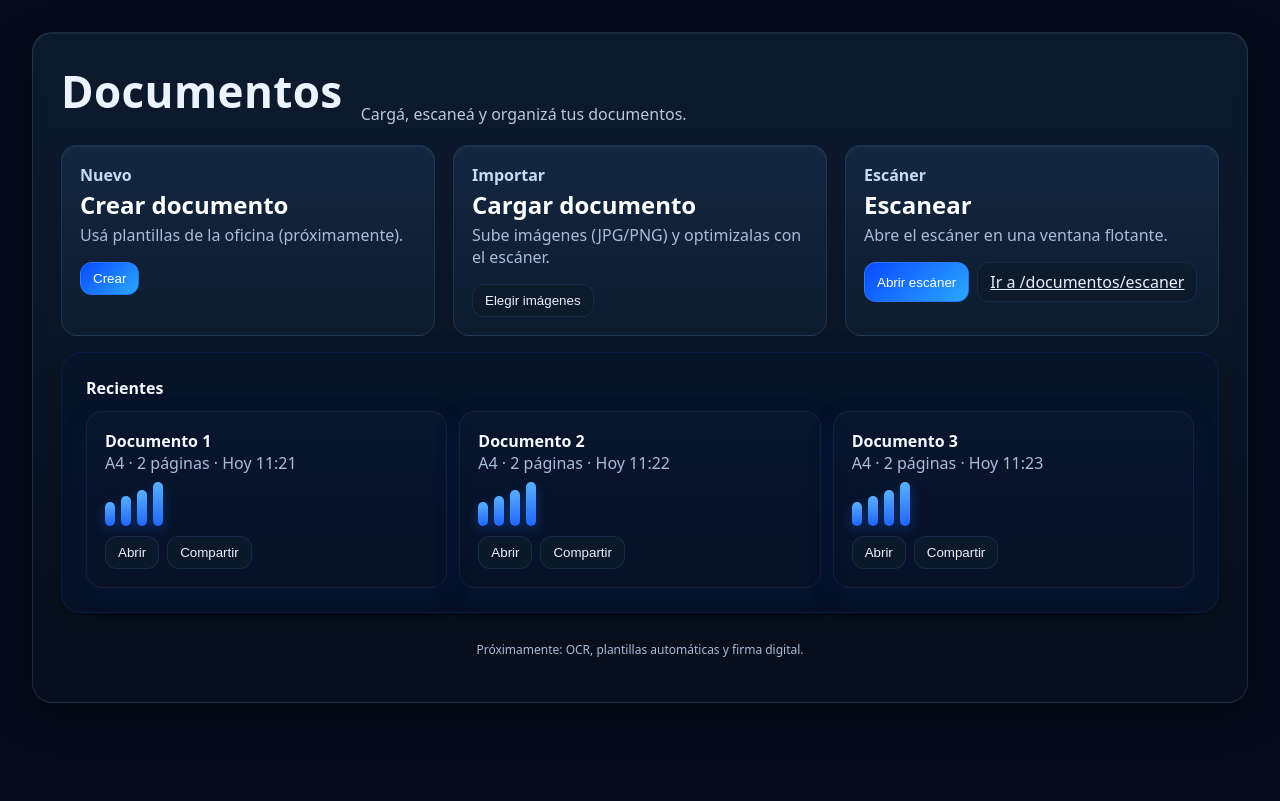
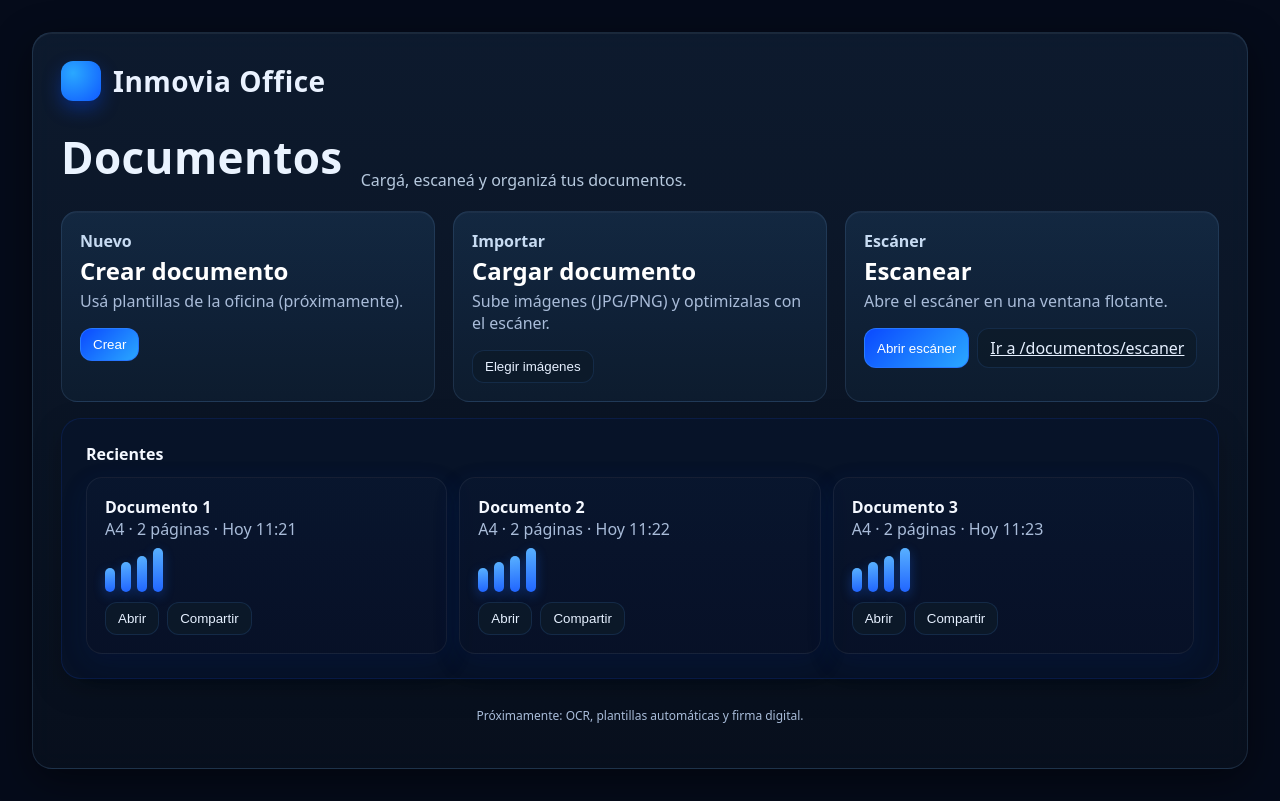
Before and after one commit to Buffnico/inmovia, a React (Vite) app in the folder apps/web/: page /#/documentos in a window 1280 px wide. Built offline with nearby package versions, Linux system fonts and the light colour scheme.

Commit message:
documentos: agrega 'Inmovia Office' arriba a la izquierda que vuelve al Dashboard

```diff
--- a/apps/web/src/pages/Documentos.tsx
+++ b/apps/web/src/pages/Documentos.tsx
@@ -1,10 +1,8 @@
 import React, { useRef, useState } from "react";
-import { Link, useNavigate } from "react-router-dom";
+import { Link } from "react-router-dom";
 import ScannerModal from "../scanner/components/ScannerModal";
 
 export default function Documentos() {
-  const navigate = useNavigate();
-
   // Estado del escáner
   const [isScanOpen, setIsScanOpen] = useState(false);
   const [initialFiles, setInitialFiles] = useState<File[]>([]);
@@ -24,16 +22,27 @@ export default function Documentos() {
   function onFilesChange(e: React.ChangeEvent<HTMLInputElement>) {
     const fs = e.target.files;
     if (!fs || fs.length === 0) return;
-    // Pasamos estas imágenes al escáner
     setInitialFiles(Array.from(fs));
     setIsScanOpen(true);
-    // limpiar el input para poder volver a elegir lo mismo si quiero
     e.currentTarget.value = "";
   }
 
   return (
     <div className="app-main">
       <div className="glass-panel">
+        {/* === Marca fija arriba-izquierda: vuelve al Dashboard === */}
+        <div style={{ display: "flex", alignItems: "center", marginBottom: 8 }}>
+          <Link
+            to="/dashboard"
+            className="brand"
+            style={{ textDecoration: "none", color: "inherit" }}
+            title="Ir al Dashboard"
+          >
+            <span className="brand-badge" />
+            Inmovia Office
+          </Link>
+        </div>
+
         <div className="dash-header">
           <h1 className="brand-title">Documentos</h1>
           <p className="brand-sub">Cargá, escaneá y organizá tus documentos.</p>
@@ -75,7 +84,7 @@ export default function Documentos() {
             </div>
           </div>
 
-          {/* Escanear: abre modal vacío (luego agregás imágenes desde el propio modal) */}
+          {/* Escanear: abre modal vacío */}
           <div className="stat-card">
             <div className="stat-head">Escáner</div>
             <div className="stat-value" style={{ fontSize: 24 }}>Escanear</div>
```
Also changed, not shown: apps/web/src/pages/DocumentosScanner.tsx (+15 -3 lines).
